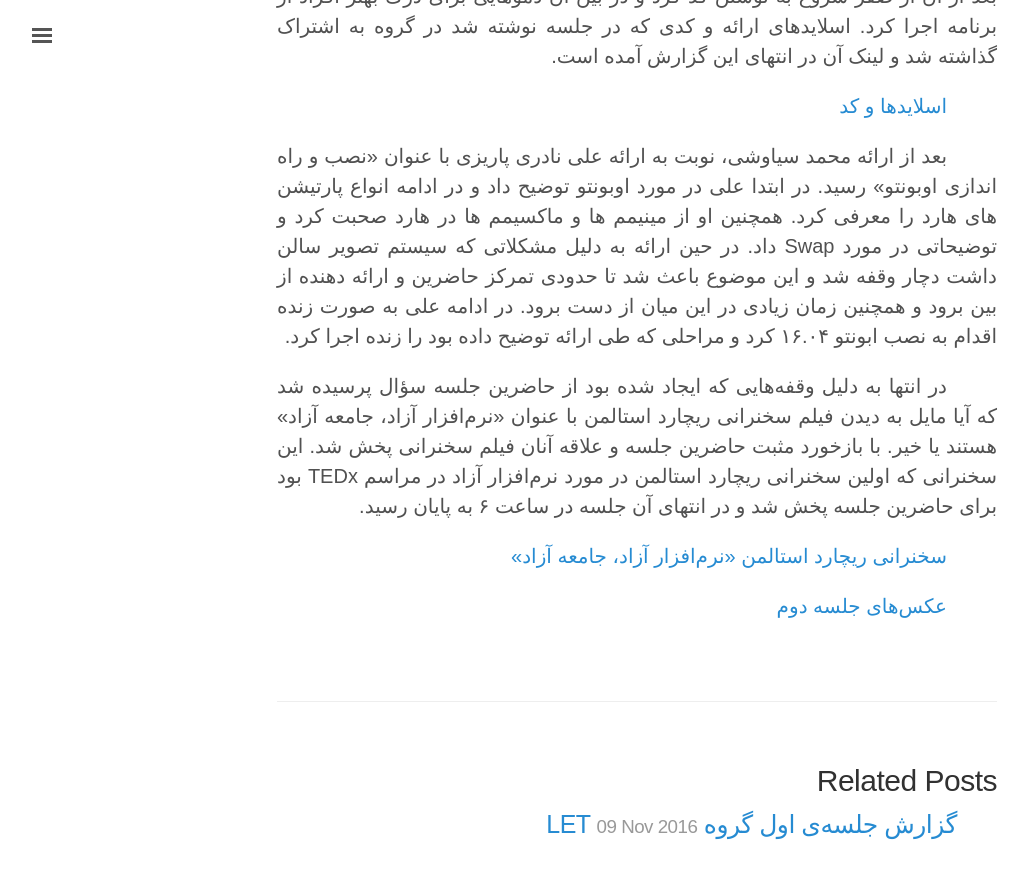
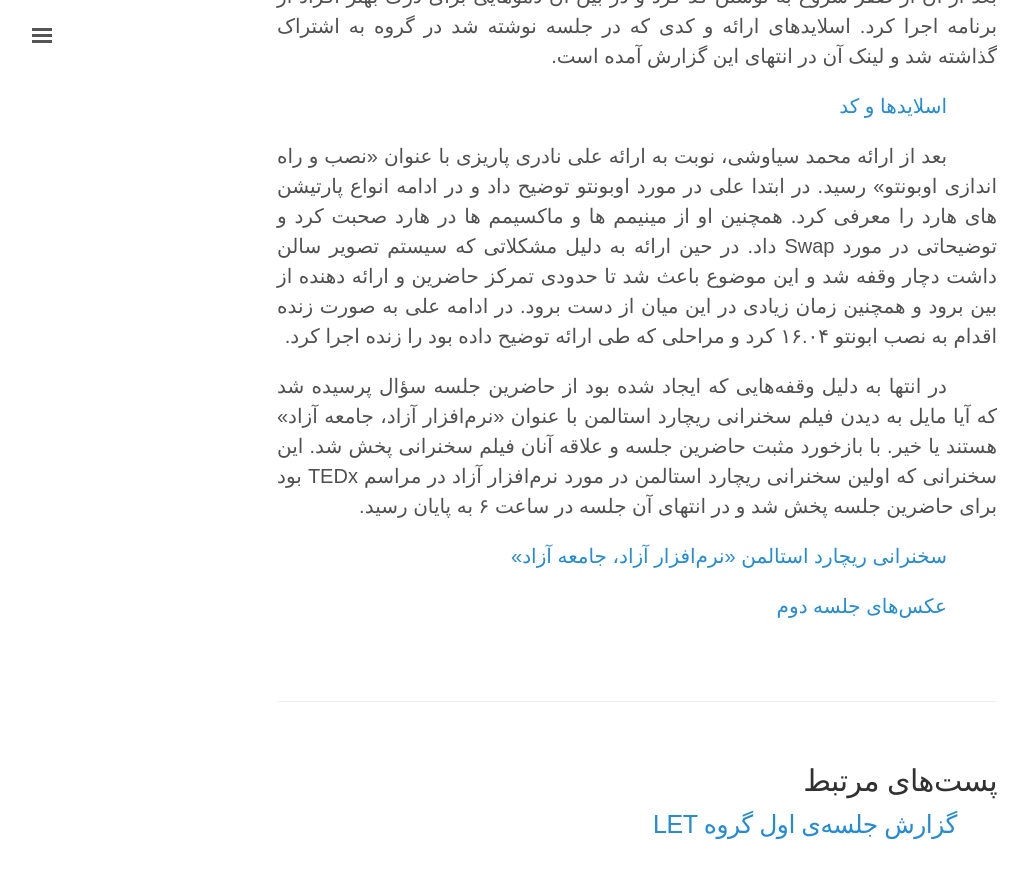
Before and after one commit to cselet/cselet.github.io, a Jekyll site: the page built from _posts/2016-11-09-second-session.md, in a window 1280 px wide and 900 px high, scrolled down 2020 px. Shown: the top 879 px of the window, without its empty margins (3-1031 px from the left). Built offline with Jekyll 4.4.1, drawn with Linux system fonts in a browser that asks for light colours; some web fonts are replaced.

Commit message:
translate related posts to persian

```diff
--- a/_layouts/post.html
+++ b/_layouts/post.html
@@ -9,14 +9,16 @@ layout: default
 </div>
 
 <div class="related">
-  <h2>Related Posts</h2>
+  <h2>پست‌های مرتبط</h2>
   <ul class="related-posts">
     {% for post in site.related_posts limit:3 %}
       <li>
         <h3>
           <a href="{{ site.baseurl }}{{ post.url }}">
             {{ post.title }}
+            {% comment%}
             <small>{{ post.date | date_to_string }}</small>
+            {% endcomment%}
           </a>
         </h3>
       </li>
```
